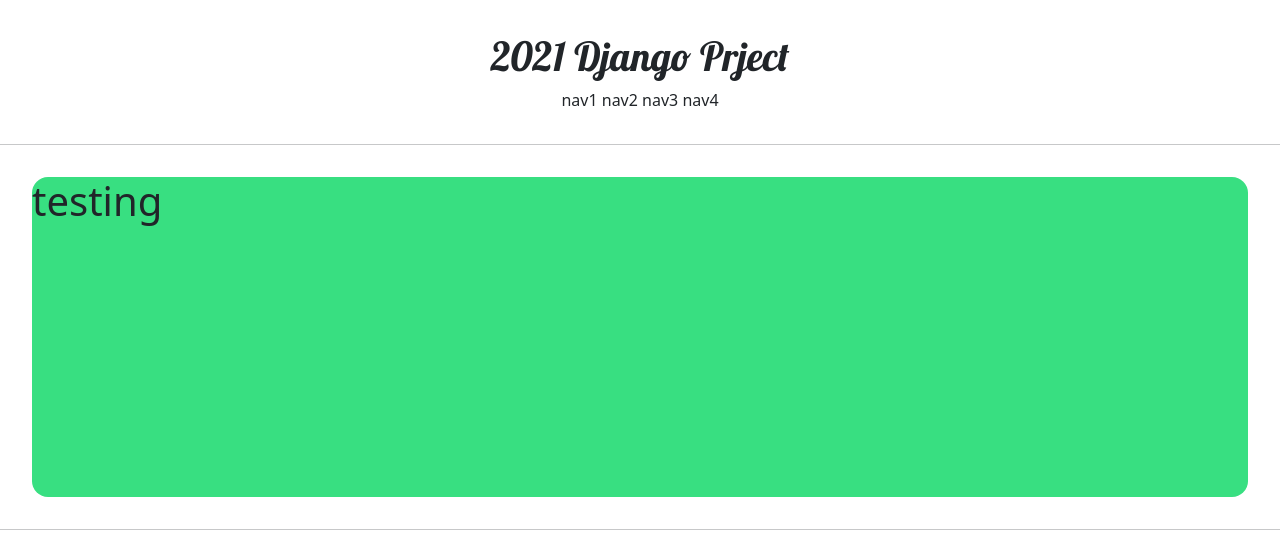
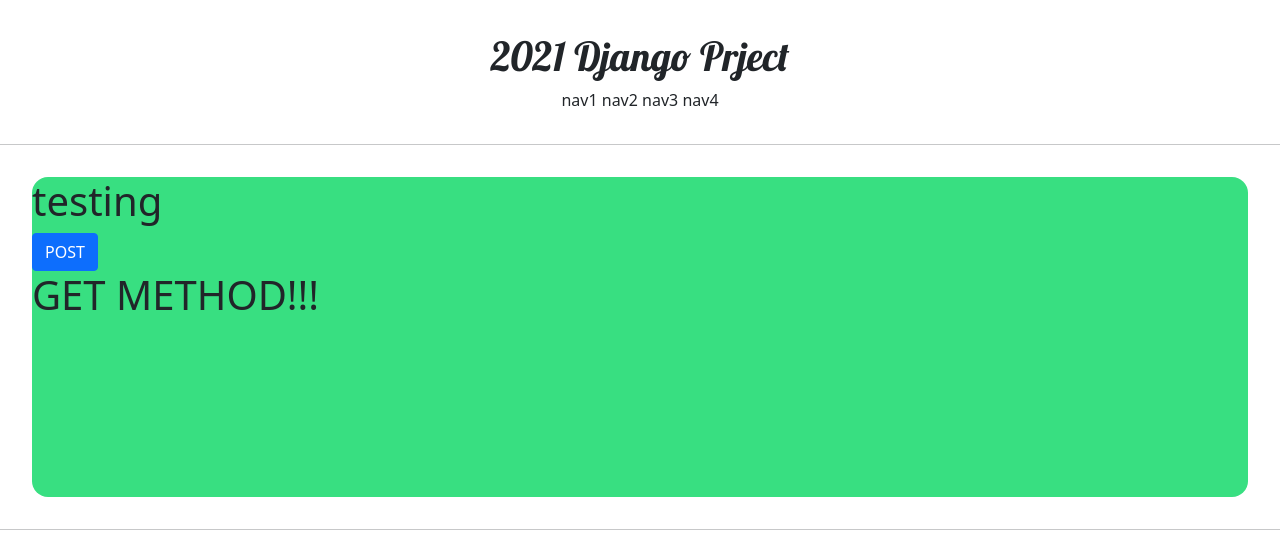
Before and after one commit to ddubi6796/hjsm, a Django app: page /account/hello_world/ in a window 1280 px wide. Shown: the top 559 px of the page. Run offline with Django 3.2, Linux system fonts and the light colour scheme.

Commit message:
django course 16 commit

```diff
--- a/accountapp/templates/accountapp/helloworld.html
+++ b/accountapp/templates/accountapp/helloworld.html
@@ -5,5 +5,14 @@
         <h1>
             testing
         </h1>
+
+        <form action="/account/hello_world/" method="post">
+            {% csrf_token %}
+            <input type="submit" class="btn btn-primary" value="POST">
+        </form>
+
+        <h1>
+            {{ text }}
+        </h1>
     </div>
 {% endblock %}
--- a/accountapp/views.py
+++ b/accountapp/views.py
@@ -5,4 +5,9 @@ from django.shortcuts import render
 
 def hello_world(request):
     #return HttpResponse('안녕하세요 HJSM의 첫번째 View입니다!!')
-    return render(request, 'accountapp/helloworld.html')
+
+    #POST와 GET방식 분기
+    if request.method == "POST":
+        return render(request, 'accountapp/helloworld.html', context={'text': 'POST METHOD!!!'})
+    else:
+        return render(request, 'accountapp/helloworld.html', context={'text': 'GET METHOD!!!'})
```
